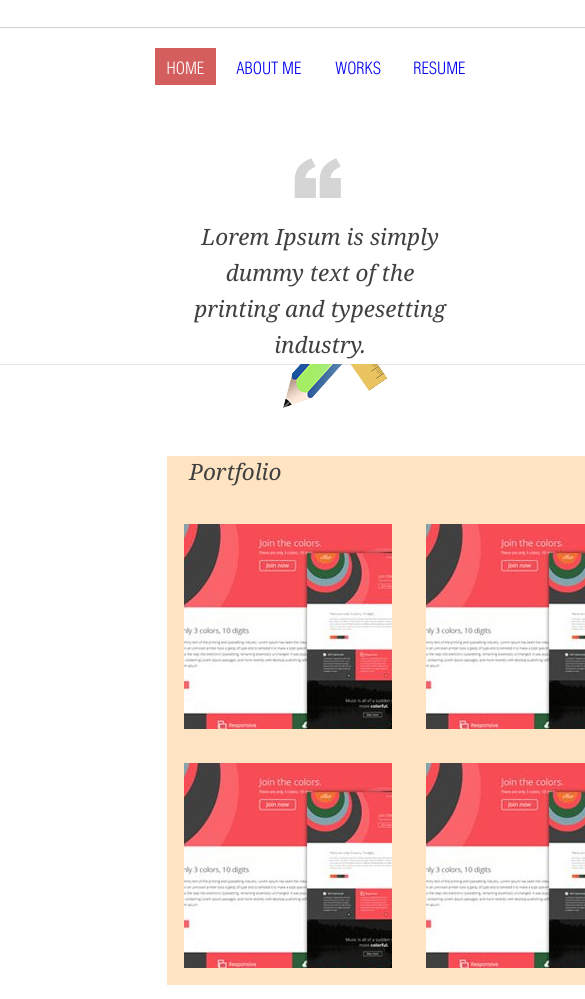
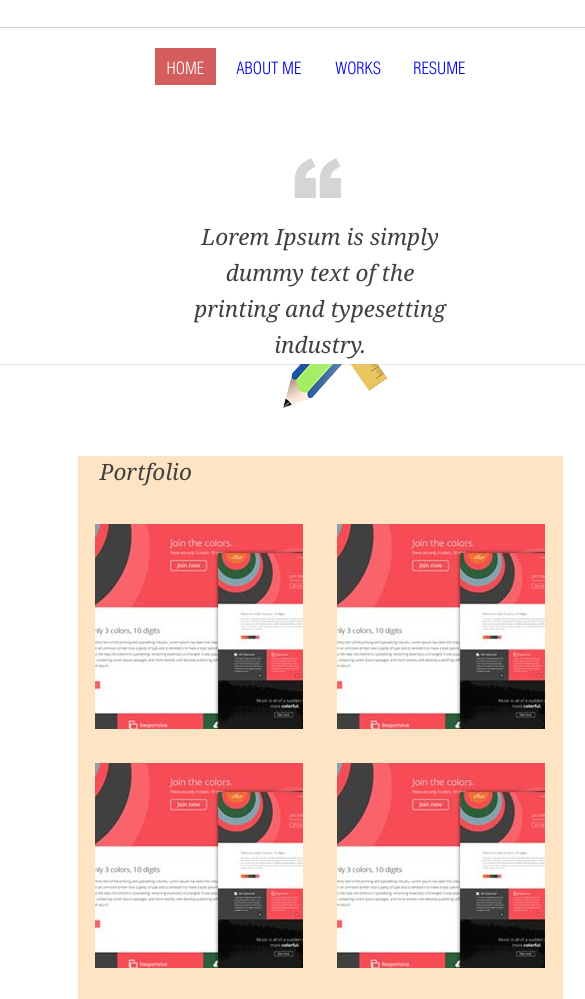
Before and after one commit to thePostas/WebFolio, a website: page app/index.html in a window 390 px wide. Shown: the part 89-1088 px from the top of the page, 585 px wide, since content can reach past the window. Drawn offline with Linux system fonts and the light colour scheme.

Commit message:
03_06.02

```diff
--- a/app/less/_content.less
+++ b/app/less/_content.less
@@ -36,8 +36,24 @@
   min-height: 500px;
   z-index: 10;
   width: 1024px;
+  @media only screen and (max-width: 1024px) {
+    width: 485px;
+    margin: 0 auto;
+  }
   &__position {
     margin: 0 0 0 167px;
+    @media only screen and (max-width: 1300px) {
+      margin: 0 auto;
+    }
+    @media only screen and (max-width: 1200px) {
+      margin: 0 auto;
+    }
+    @media only screen and (max-width: 1100px) {
+      margin: 0 auto;
+    }
+    @media only screen and (max-width: 1024px) {
+      margin: 0 auto;
+    }
   }
   &-title {
     &_position {
```
Also changed, not shown: app/css/main.css.
